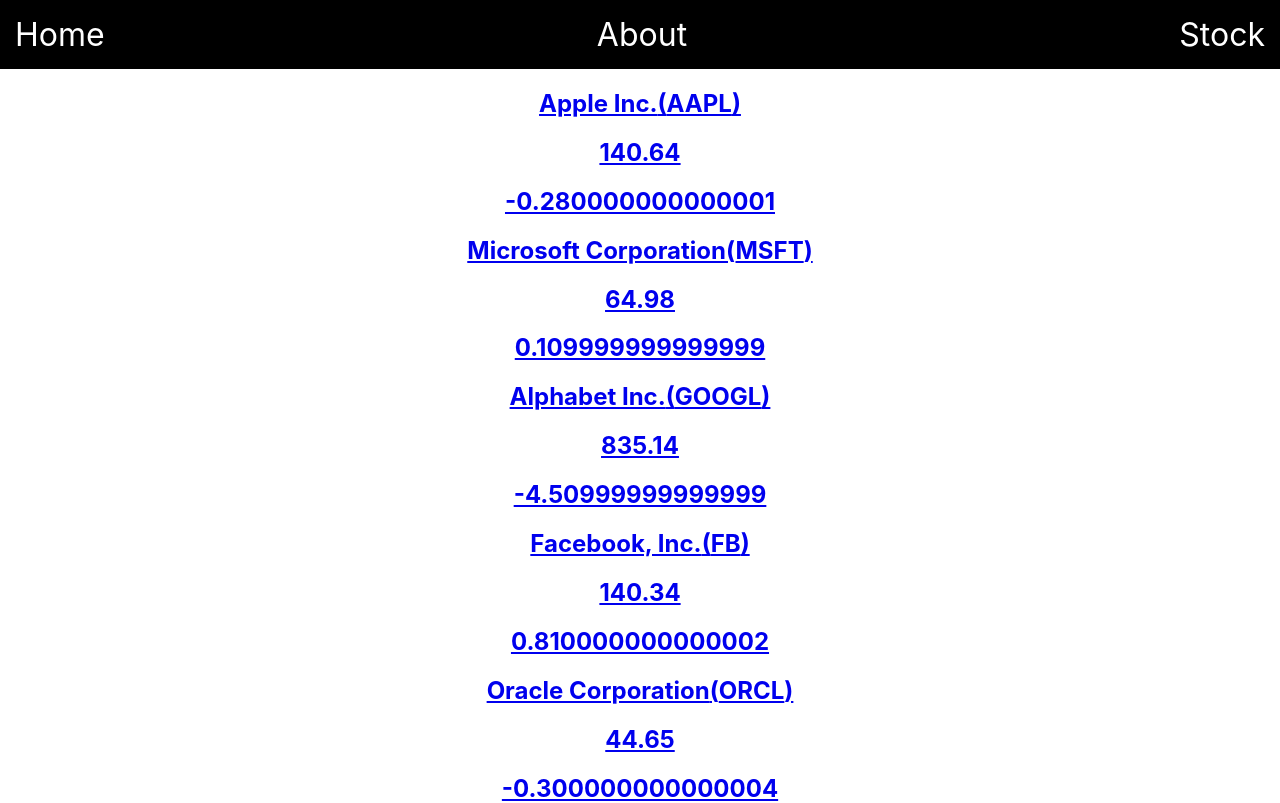
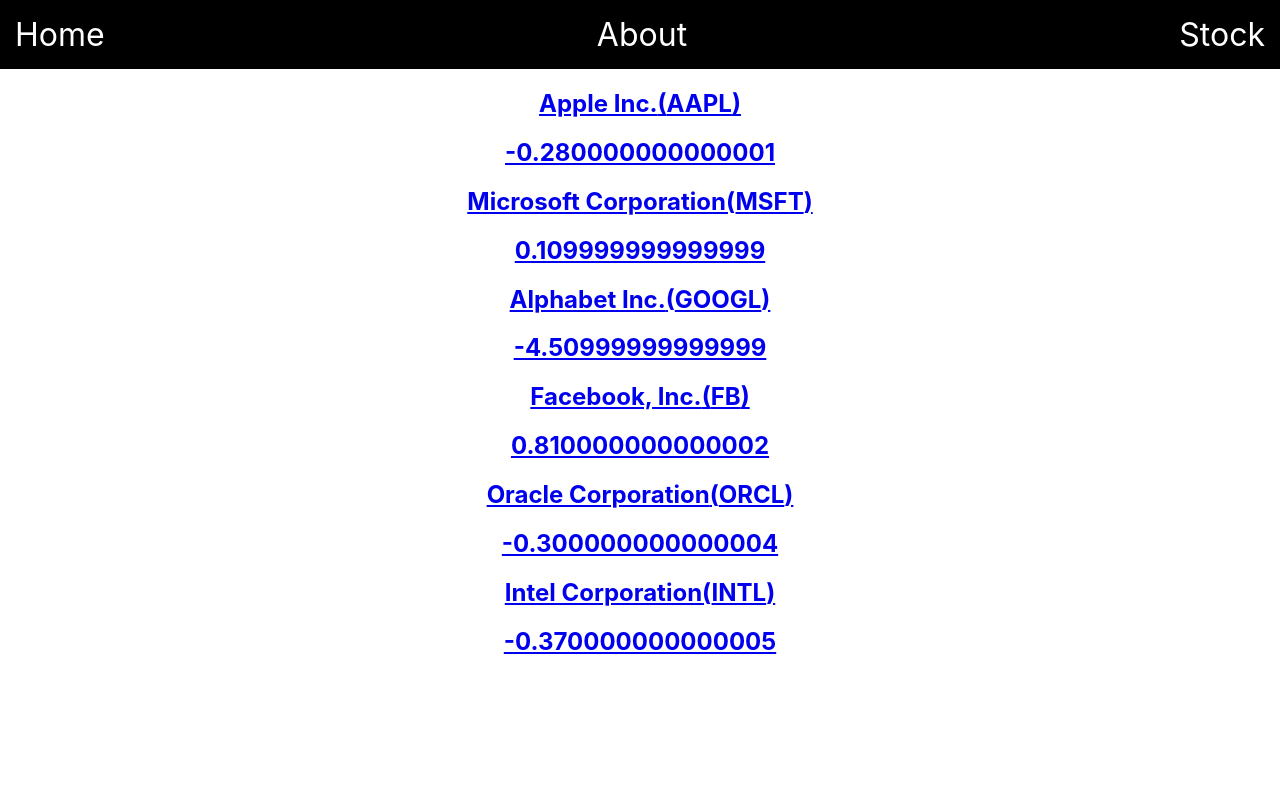
Before and after one commit to ellzmarie/react-router-lab, a React (Create React App) app: page /stocks/1 in a window 1280 px wide. Shown: the top 803 px of the page. Built offline with nearby package versions, Linux system fonts and the light colour scheme.

Commit message:
creates and updates dashboard file

```diff
--- a/src/App.js
+++ b/src/App.js
@@ -3,6 +3,7 @@
 import About from './pages/About.js';
 import Stocks from './pages/Stocks.js';
 import Home from './pages/Home.js';
+import Dashboard from './pages/Dashboard.js'
 import Nav from './components/Nav';
 
 function App() {
@@ -12,7 +13,7 @@
       <Routes>
         <Route path='/' element={<Home />} />
         <Route path='/about' element={<About />} />
-        <Route path='/stocks' element={<Stocks />} />
+        <Route path='/stocks' element={<Dashboard />} />
         <Route path='/stocks/:symbol' element={<Stocks />} />
 
       </Routes>
--- a/src/components/Nav.js
+++ b/src/components/Nav.js
@@ -5,9 +5,7 @@
     return (
       <div className="nav">
           <Link to='/'>
-            <div>
-                Home
-            </div>
+            <div>Home</div>
           </Link>
           <Link to='/about'>
             <div>About</div>
--- a/src/pages/Home.js
+++ b/src/pages/Home.js
@@ -1,9 +1,8 @@
-
 
 function Home() {
     return (
       <div className="Home">
-          <h1>This is the homepage</h1>
+        <h2>This is the homepage</h2>
       </div>
     );
   }
--- a/src/pages/Stocks.js
+++ b/src/pages/Stocks.js
@@ -13,12 +13,13 @@
   return (
     <div className="Stocks">
       {
-        stocks.map((stock) => {
+        stocks.map((cost) => {
+          const {name, symbol, price, change} = cost;
           return (
-            <Link to={`/stock/${stock.symbol}`}>
-              <h2>{stock.name}({stock.symbol})</h2>
-              <h2>{stock.lastPrice}</h2>
-              <h2>{stock.change}</h2>
+            <Link to={`/stocks/${symbol}`}>
+              <h2>{name}({symbol})</h2>
+              <h2>{price}</h2>
+              <h2>{change}</h2>
             </Link>
           )
         })
```
Also changed, not shown: src/App.css (line endings or trailing spaces), src/pages/Dashboard.js (added).
